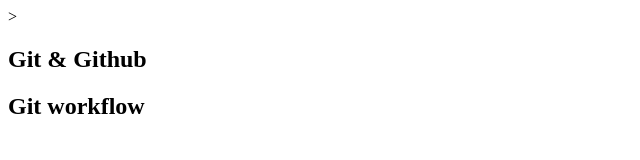
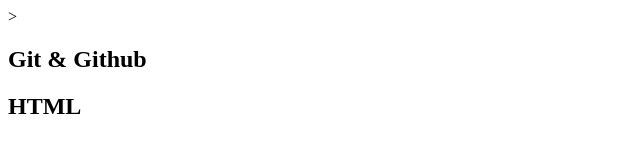
Before and after one commit to anilmule600/skip, a plain HTML site: page index.html in a window 1280 px wide. Shown: the whole page, without its empty margins (0-640 px from the left). Drawn offline with Linux system fonts and the light colour scheme.

```diff
--- a/index.html
+++ b/index.html
@@ -8,6 +8,6 @@
     </head>
     <body>
         <h2>Git & Github</h2>
-        <h2>Git workflow</h2>
+        <h2>HTML</h2>
     </body>
 </html>
```
